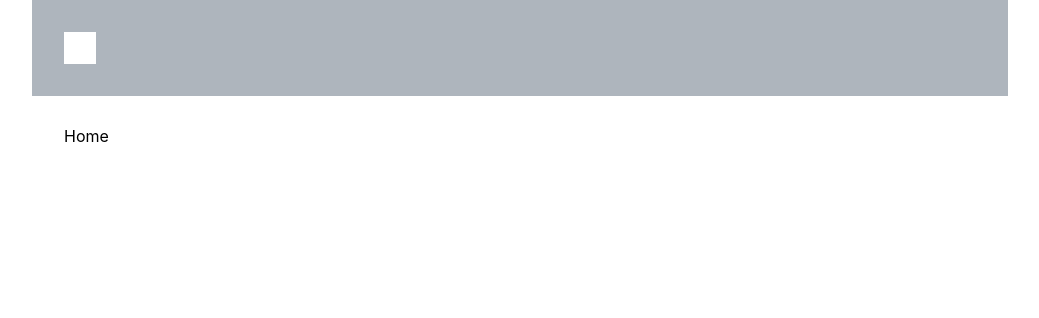
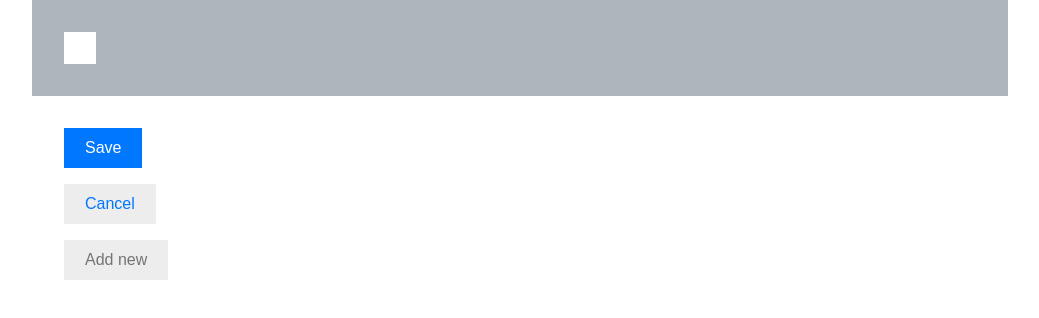
Before and after one commit to fu4303/react-table-test, a React (Create React App) app: page / in a window 1280 px wide. Shown: the top 318 px of the page, without its empty margins (120-1159 px from the left). Built offline with nearby package versions, Linux system fonts and the light colour scheme.

Commit message:
feat(button): add button component
create a new button with 3 variants: primary, secondary and default

```diff
--- a/package.json
+++ b/package.json
@@ -4,6 +4,7 @@
   "private": true,
   "dependencies": {
     "@types/styled-components": "^5.1.9",
+    "polished": "^4.1.1",
     "react": "^17.0.2",
     "react-dom": "^17.0.2",
     "react-scripts": "4.0.3",
--- /dev/null
+++ b/src/components/Button/index.tsx
@@ -0,0 +1,9 @@
+import * as React from 'react';
+import StyledButton, { IStyledButton } from './styled/StyledButton';
+
+const Button: React.FunctionComponent<IStyledButton & React.RefAttributes<HTMLButtonElement>> = React.forwardRef<
+  HTMLButtonElement,
+  IStyledButton
+>((props, ref) => <StyledButton ref={ref} {...props} />);
+
+export default Button;
--- /dev/null
+++ b/src/components/Button/styled/StyledButton.tsx
@@ -0,0 +1,82 @@
+import styled, { css, ThemeProps, DefaultTheme } from 'styled-components';
+import { darken } from 'polished';
+
+export interface IStyledButton {
+  variant?: 'primary' | 'secondary' | 'default';
+}
+
+const getVariantColors = (props: IStyledButton & ThemeProps<DefaultTheme>) => {
+  const { variant, theme } = props;
+  switch (variant) {
+    case 'primary': {
+      return css`
+        border-color: ${theme.colors.primary};
+        background-color: ${theme.colors.primary};
+        color: ${theme.colors.white};
+
+        &:hover {
+          background-color: ${darken(0.05, theme.colors.primary)};
+          border-color: ${darken(0.05, theme.colors.primary)};
+        }
+      `;
+    }
+    case 'secondary': {
+      return css`
+        border-color: ${theme.colors.border};
+        background-color: ${theme.colors.bg.dark};
+        color: ${theme.colors.primary};
+
+        &:hover {
+          background-color: ${darken(0.05, theme.colors.bg.dark)};
+          border-color: ${darken(0.05, theme.colors.border)};
+        }
+      `;
+    }
+    default: {
+      return css`
+        border-color: ${theme.colors.border};
+        background-color: ${theme.colors.bg.dark};
+        color: ${theme.colors.text.medium};
+
+        &:hover {
+          background-color: ${darken(0.05, theme.colors.bg.dark)};
+          border-color: ${darken(0.05, theme.colors.border)};
+        }
+      `;
+    }
+  }
+};
+
+const StyledButton = styled.button`
+  cursor: pointer;
+  text-align: center;
+  font-size: 16px;
+  height: 40px;
+  display: inline-flex;
+  align-items: center;
+  border-style: solid;
+  border-width: 1px;
+  font-weight: 500;
+  padding: 0 ${(props) => props.theme.spacing.baseSpace * 2.5}px;
+  transition: border 0.15s ease-in-out, background-color 0.15s ease-in-out, color 0.15s ease-in-out;
+
+  &:active,
+  &[aria-pressed='true'] {
+    transition: none;
+    opacity: 0.85;
+  }
+
+  &:focus {
+    box-shadow: 0 0 0 2px white, 0 0 0 4px ${(props) => props.theme.colors.primary};
+    outline: none;
+  }
+
+  &:disabled {
+    cursor: not-allowed;
+    opacity: 0.4;
+  }
+
+  ${(props) => getVariantColors(props)};
+`;
+
+export default StyledButton;
--- a/src/domain/Home/index.tsx
+++ b/src/domain/Home/index.tsx
@@ -1,9 +1,18 @@
 import * as React from 'react';
 import { Layout } from '../../components';
+import Button from '../../components/Button';
 
 const Home = () => (
   <Layout>
-    <div>Home</div>
+    <div style={{ marginBottom: '1rem' }}>
+      <Button variant="primary">Save</Button>
+    </div>
+    <div style={{ marginBottom: '1rem' }}>
+      <Button variant="secondary">Cancel</Button>
+    </div>
+    <div style={{ marginBottom: '1rem' }}>
+      <Button variant="default">Add new</Button>
+    </div>
   </Layout>
 );
 
```
Also changed, not shown: 1 other file (tests, documents, lock files or other folders).
